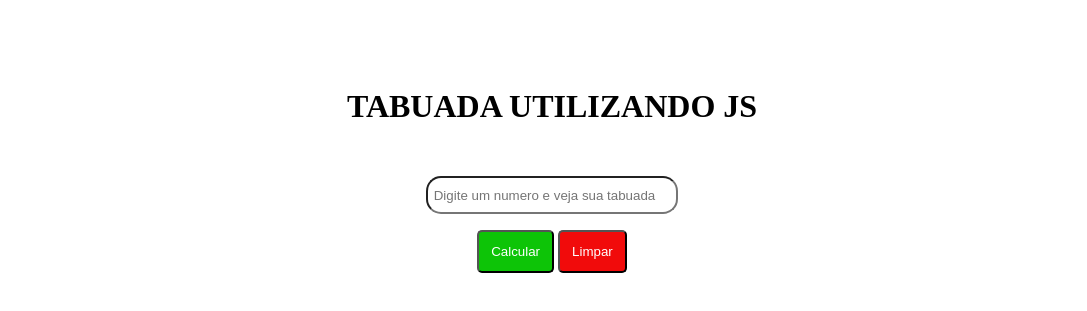
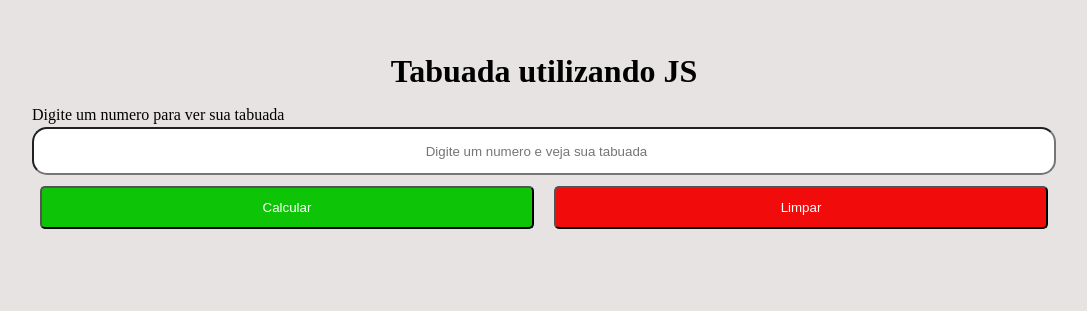
Before and after one commit to BiellzinDev/Tabuada, a plain HTML site: page index.html in a window 1280 px wide. Shown: the part 223-534 px from the top of the page, without its empty margins (96-1183 px from the left). Drawn offline with Linux system fonts and the light colour scheme.

Commit message:
Update index.html

```diff
--- a/index.html
+++ b/index.html
@@ -6,28 +6,44 @@
     <title>Tabuada</title>
 
     <style>
+        *,
+        ::after,
+        ::before{
+            margin: 0;
+            padding: 0;
+            box-sizing: border-box;
+        }
         body{
             height: 100vh;
             width: 100%;
             align-content: center;
             text-align: center;
-            gap: 30px;
+            gap: 10px;
+            background: rgb(231, 227, 227);
         }
-        h1{
-            text-transform: uppercase;
-        }
-        .container{
+        .back{
             display: flex;
             flex-direction: column;
             align-items: center;
-            gap: 1rem;
-            padding: 30px;
+        }
+        .container{
+            width: 80%;
+            display: flex;
+            flex-direction: column;
+            align-items: center;
+            padding-top: 1rem;
+            flex-basis: content;
+            gap: .2rem;
         }
         input{
-            width: 20%;
-            height: 2rem;
+            width: 100%;
+            height: 3rem;
             border-radius: 15px;
             text-align: center;
+        }
+        .container .label{
+            align-self: flex-start;
+            gap: 0;
         }
 
         button{
@@ -36,24 +52,41 @@
             background: rgb(13, 196, 7);
             color: white;
             cursor: pointer;
+            width: 100%;
         }
 
         #limpar{
             background: rgb(241, 11, 11);
         }
+        button:hover{
+            opacity: .6;
+            cursor: pointer;
+        }
+        .btn{
+            display: flex;
+            gap: 20px;
+            padding: .5rem;
+            width: 100%;
+        }
+        #output{
+            border-radius: 15px;
+            padding: 2rem;
+        }
     </style>
 </head>
 <body>
+    <div class="back">
         <h1>Tabuada utilizando JS</h1>
-
         <div class="container">
+            <label for="number" class="label">Digite um numero para ver sua tabuada</label>
             <input type="number" id="number" placeholder="Digite um numero e veja sua tabuada">
-        <div>
+            <div class="btn">
                 <button onclick="calcular()">Calcular</button>
                 <button id="limpar" onclick="limpar()">Limpar</button>
             </div>
         </div>
         <div id="output"></div>
+    </div>
 
     <script>
             const number = document.getElementById("number")
@@ -65,7 +98,7 @@
             function calcular(){
                 const numberValue = number.value
 
-                for(let i = 0; i <= 100; i++){
+                for(let i = 0; i <= 10; i++){
                     soma = numberValue * i
                     tabuadaHTML+= `${numberValue} x ${i} = ${soma} <br>`
                 }
@@ -78,5 +111,4 @@
             }
         </script>
 </body>
-
 </html>
```
Lines whose indentation alone changed are shown as unchanged.
